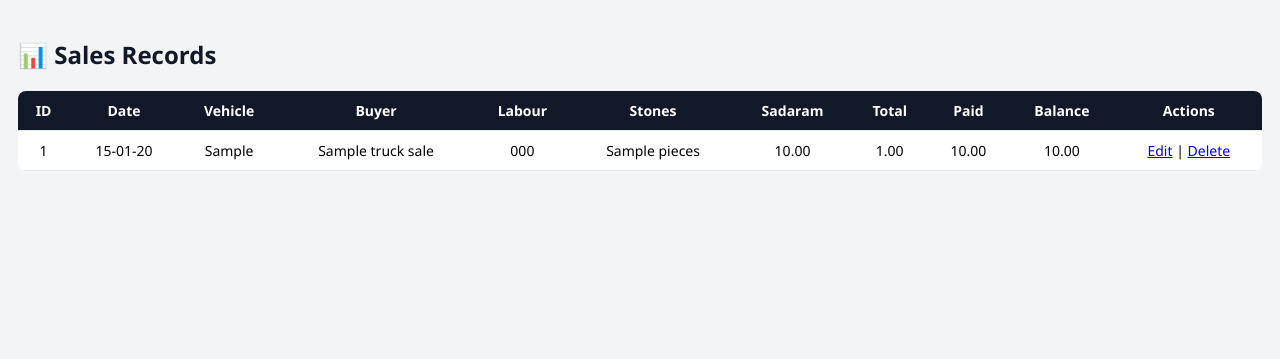
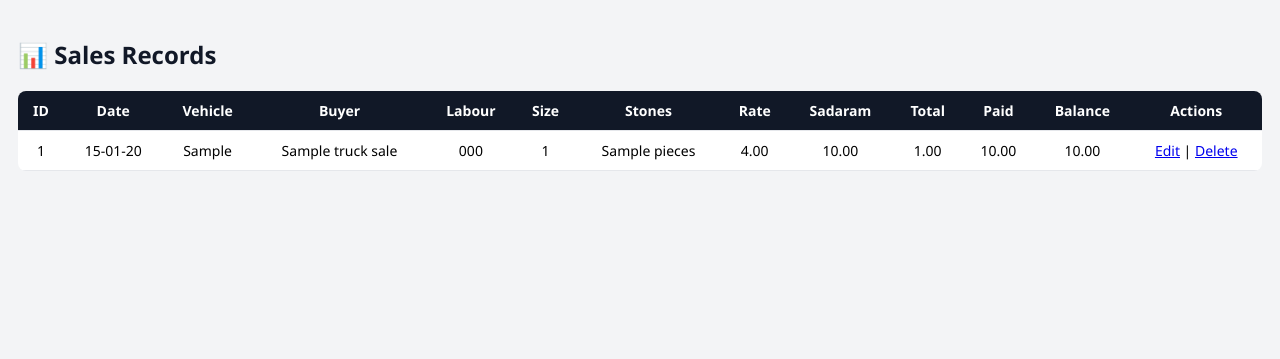
Before and after one commit to bachammahesh-cyber/srinivasa-mines, a Flask app: page /sales-report in a window 1280 px wide. Shown: the part 82-441 px from the top of the page. Run offline with Flask 3, Linux system fonts and the light colour scheme; the visitor is signed in with stand-in values (Sample User, id 1); tables that the repository leaves empty hold one stand-in row (values such as "Sample post"); a database or web service that is not in the repository returns one stand-in record (values such as "Sample title"); some libraries are stand-ins or nearby versions.

Commit message:
updated sales report with size and rate columns

```diff
--- a/app.py
+++ b/app.py
@@ -141,9 +141,9 @@ def truck_entry():
 
         c.execute("""
         INSERT INTO truck_sales(date, vehicle_no, buyer_name, labour_group_code,
-                                sadaram, total_amount, paid, balance, pieces)
-        VALUES (%s,%s,%s,%s,%s,%s,%s,%s,%s)
-        """, (date, vehicle, buyer, labour_code, sadaram, total, paid, balance, pieces))
+                                stone size, rate, sadaram, total_amount, paid, balance, pieces)
+        VALUES (%s,%s,%s,%s,%s,%s,%s,%s,%s,%s,%s)
+        """, (date, vehicle, buyer, labour_code, stone_code, rate, sadaram, total, paid, balance, pieces))
 
         conn.commit()
         conn.close()
@@ -187,7 +187,7 @@ def sales_report():
 
     c.execute("""
         SELECT id, date, vehicle_no, buyer_name, labour_group_code,
-               pieces, sadaram, total_amount, paid, balance
+               stone size, pieces, rate, sadaram, total_amount, paid, balance
         FROM truck_sales
         ORDER BY date DESC
     """)
--- a/templates/sales_report.html
+++ b/templates/sales_report.html
@@ -10,7 +10,9 @@
         <th>Vehicle</th>
         <th>Buyer</th>
         <th>Labour</th>
+        <th>Size</th>
         <th>Stones</th>
+        <th>Rate</th>
         <th>Sadaram</th>
         <th>Total</th>
         <th>Paid</th>
@@ -27,11 +29,15 @@
         <td>{{ r[2] }}</td>
         <td>{{ r[3] }}</td>
         <td>{{ r[4] }}</td>
-        <td>{{ r[5] }}</td> <!-- Stones -->
-        <td>{{ "%.2f"|format(r[6]) }}</td>
-        <td>{{ "%.2f"|format(r[7]) }}</td>
+
+        <td>{{ r[5] or "-" }}</td>        <!-- stone size -->
+        <td>{{ r[6] }}</td>               <!-- pieces -->
+        <td>{{ "%.2f"|format(r[7] or 0) }}</td> <!-- rate -->
+
         <td>{{ "%.2f"|format(r[8]) }}</td>
         <td>{{ "%.2f"|format(r[9]) }}</td>
+        <td>{{ "%.2f"|format(r[10]) }}</td>
+        <td>{{ "%.2f"|format(r[11]) }}</td>
 
         {% if is_owner %}
         <td>
```
